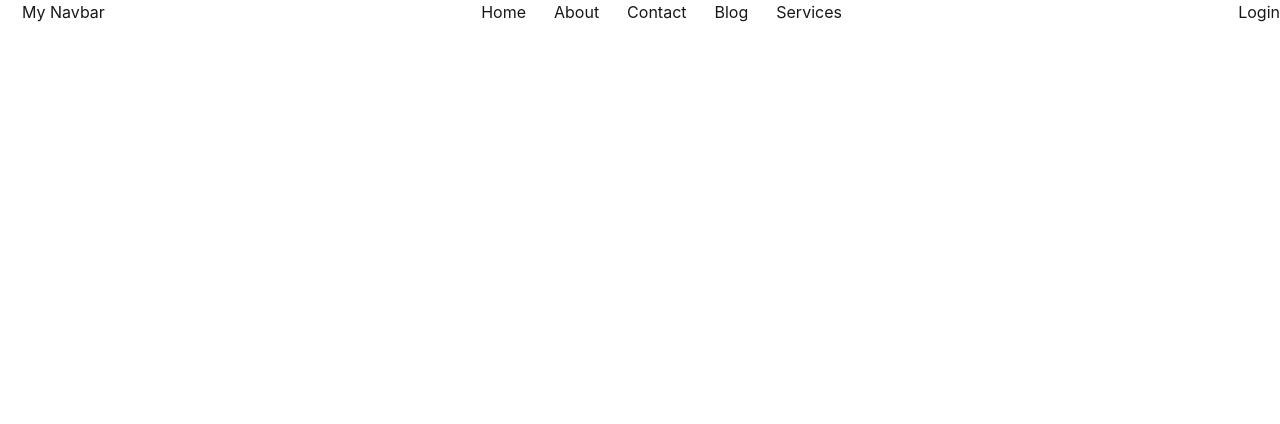
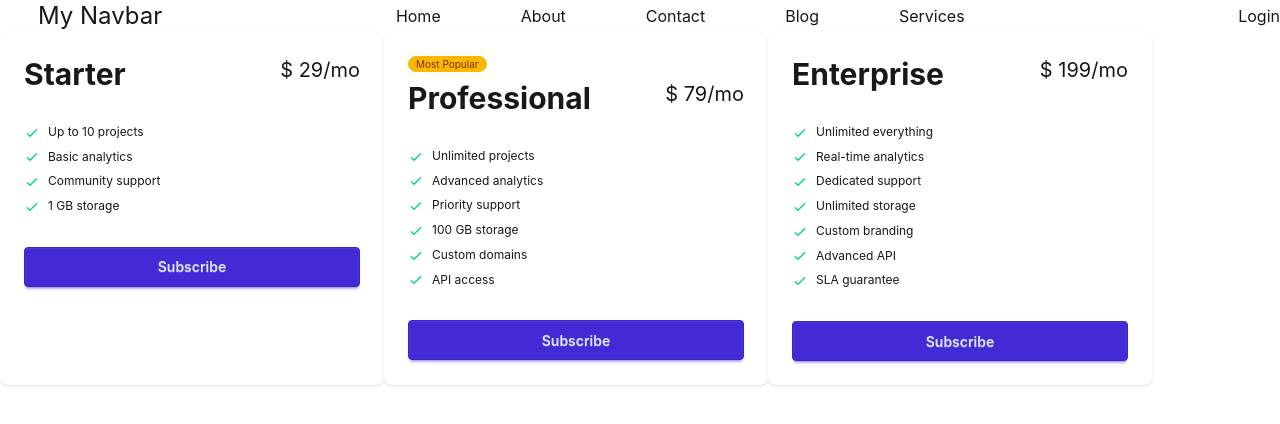
Before and after one commit to shahidbd75/learn-react-js, a React (Vite) app: page /services in a window 1280 px wide. Shown: the top 424 px of the page. Built offline with nearby package versions, Linux system fonts and the light colour scheme.

Commit message:
price options

```diff
--- /dev/null
+++ b/public/price-data.json
@@ -0,0 +1,43 @@
+[
+    {
+        "id": 1,
+        "name": "Starter",
+        "price": 29,
+        "isPopular": false,
+        "features": [
+            "Up to 10 projects",
+            "Basic analytics",
+            "Community support",
+            "1 GB storage"
+        ]
+    },
+    {
+        "id": 2,
+        "name": "Professional",
+        "price": 79,
+        "isPopular": true,
+        "features": [
+            "Unlimited projects",
+            "Advanced analytics",
+            "Priority support",
+            "100 GB storage",
+            "Custom domains",
+            "API access"
+        ]
+    },
+    {
+        "id": 3,
+        "name": "Enterprise",
+        "price": 199,
+        "isPopular": false,
+        "features": [
+            "Unlimited everything",
+            "Real-time analytics",
+            "Dedicated support",
+            "Unlimited storage",
+            "Custom branding",
+            "Advanced API",
+            "SLA guarantee"
+        ]
+    }
+]
--- a/src/App.jsx
+++ b/src/App.jsx
@@ -1,12 +1,26 @@
+import { Suspense } from "react";
 import "./App.css";
 import Navbar from "./components/Navbar/Navbar";
+import PricingOptions from "./components/PricingOptions/PricingOptions";
 
+const PriceOptionsPromise = fetch("price-data.json").then((response) =>
+  response.json(),
+);
 function App() {
   return (
     <>
-    <header>
-      <Navbar />
-    </header>
+      <header>
+        <Navbar />
+      </header>
+      <main>
+        <Suspense
+          fallback={<span className="loading loading-spinner text-info"></span>}
+        >
+          <PricingOptions
+            PriceOptionsPromise={PriceOptionsPromise}
+          ></PricingOptions>
+        </Suspense>
+      </main>
     </>
   );
 }
--- a/src/components/Navbar/Link.jsx
+++ b/src/components/Navbar/Link.jsx
@@ -2,7 +2,7 @@ import React from 'react';
 
 const Link = ({route}) => {
     return (
-        <li className='mr-5'>
+        <li className='px-4 py-1 lg:mr-10 hover:bg-cyan-950 hover:text-white'>
             <a href={route.path}>{route.name}</a>
         </li>
     );
--- a/src/components/Navbar/Navbar.jsx
+++ b/src/components/Navbar/Navbar.jsx
@@ -11,31 +11,33 @@ const navigationData = [
 ];
 
 const links = navigationData.map((route) => (
-          <Link key={route.id} route={route}></Link>
-        ));
+  <Link key={route.id} route={route}></Link>
+));
 
 const Navbar = () => {
   const [isMenuOpen, setIsMenuOpen] = useState(false);
 
   return (
     <nav className="flex justify-between">
-      <span className="flex gap-1.5 ml-4">
-        <p>
+      <span
+        className="flex gap-1.5 ml-4"
+        onClick={() => setIsMenuOpen(!isMenuOpen)}
+      >
+        <p className="my-2">
           {isMenuOpen ? (
-            <X className="md:hidden"/>
+            <X className="md:hidden" />
           ) : (
-            <Menu
-              className="md:hidden"
-              onClick={() => setIsMenuOpen(!isMenuOpen)}
-            />
+            <Menu className="md:hidden" />
           )}
         </p>
-        <ul className="md:hidden">{links}</ul>
-        <h3>My Navbar</h3>
+        <ul
+          className={`md:hidden absolute duration-1000 ${isMenuOpen ? "top-10" : "-top-40"} bg-cyan-900`}
+        >
+          {links}
+        </ul>
+        <h3 className="ml-4 text-2xl">My Navbar</h3>
       </span>
-      <ul className="md:flex gap-2 hidden">
-        {links}
-      </ul>
+      <ul className="md:flex gap-2 hidden">{links}</ul>
       <button className="button">Login</button>
     </nav>
   );
--- /dev/null
+++ b/src/components/PricingOptions/DaisyCard.jsx
@@ -0,0 +1,42 @@
+import React from "react";
+
+const DaisyCard = ({ PriceOption }) => {
+  const { name, price, features,isPopular } = PriceOption;
+  return (
+    <div className="card w-96 bg-base-100 shadow-sm">
+      <div className="card-body flex flex-col">
+        {isPopular && <span className="badge badge-xs badge-warning">Most Popular</span>}
+        <div className="flex justify-between">
+          <h2 className="text-3xl font-bold">{name}</h2>
+          <span className="text-xl">$ {price}/mo</span>
+        </div>
+        <ul className="mt-6 flex flex-col gap-2 text-xs">
+          {features.map((feature) => (
+            <li>
+              <svg
+                xmlns="http://www.w3.org/2000/svg"
+                className="size-4 me-2 inline-block text-success"
+                fill="none"
+                viewBox="0 0 24 24"
+                stroke="currentColor"
+              >
+                <path
+                  strokeLinecap="round"
+                  strokeLinejoin="round"
+                  strokeWidth="2"
+                  d="M5 13l4 4L19 7"
+                />
+              </svg>
+              <span>{feature}</span>
+            </li>
+          ))}
+        </ul>
+        <div className="mt-6">
+          <button className="btn btn-primary btn-block">Subscribe</button>
+        </div>
+      </div>
+    </div>
+  );
+};
+
+export default DaisyCard;
--- /dev/null
+++ b/src/components/PricingOptions/PricingOptions.jsx
@@ -0,0 +1,16 @@
+import React, { use } from 'react';
+import DaisyCard from './DaisyCard';
+
+const PricingOptions = ({PriceOptionsPromise}) => {
+
+    var pricePlans = use(PriceOptionsPromise);
+    console.log(pricePlans);
+
+    return (
+        <div className='flex flex-wrap'>
+            {pricePlans.map((plan) => (<DaisyCard PriceOption={plan} />))}
+        </div>
+    );
+};
+
+export default PricingOptions;
```
